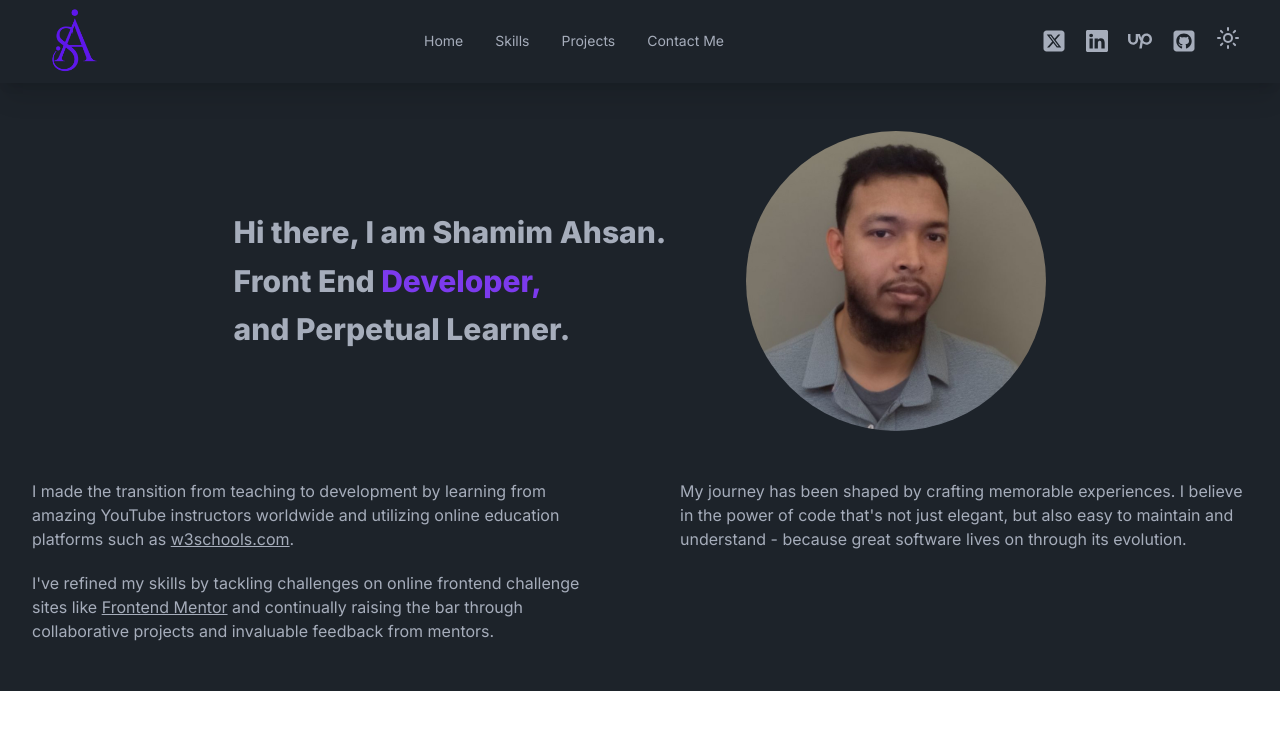
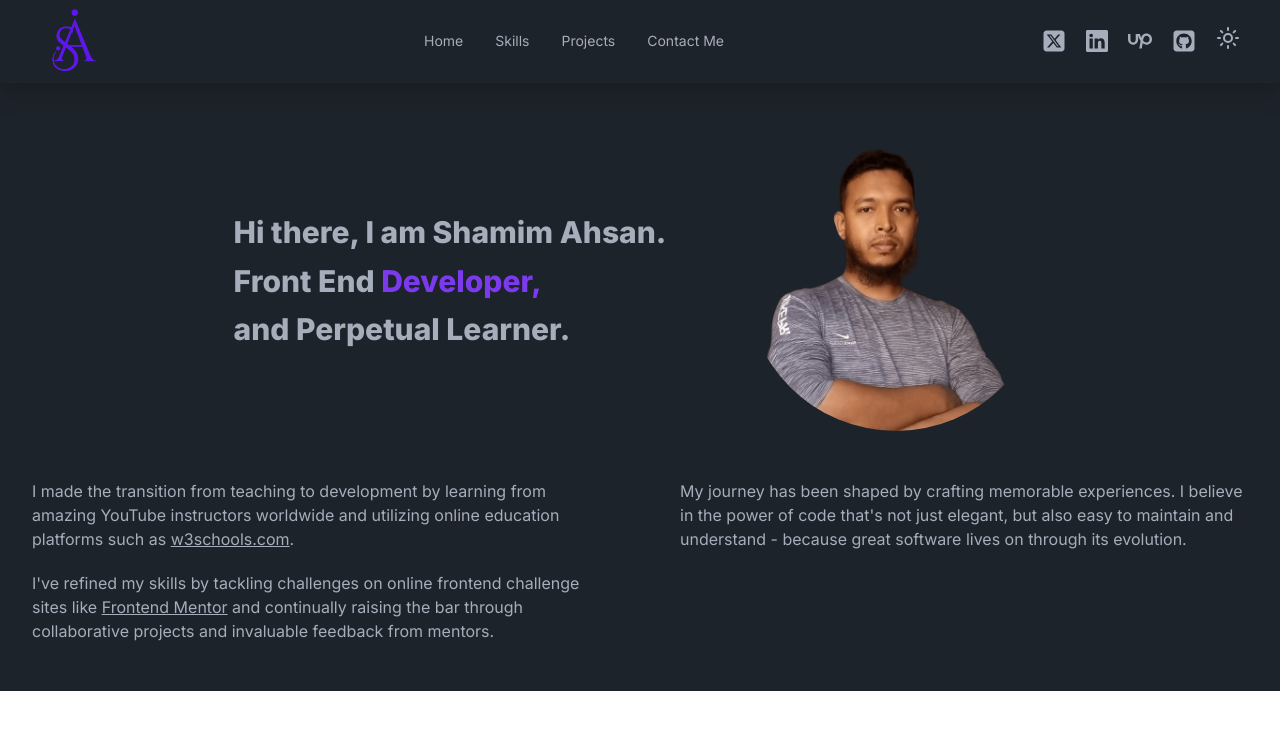
Before and after one commit to shamim-001/shamim-ahsan-portfolio, a Next.js app: page / in a window 1280 px wide. Shown: the top 730 px of the page. Built offline with nearby package versions, Linux system fonts and the light colour scheme.

Commit message:
profile picture changed

```diff
--- a/app/page.tsx
+++ b/app/page.tsx
@@ -8,7 +8,7 @@ export default function Home() {
       <section className="flex  flex-col items-center gap-8 pt-12 md:flex-row-reverse md:justify-center md:gap-20">
         <div>
           <Image
-            src="/shamim pf.jpg"
+            src="/shamim pf.png"
             alt="Profile Picture"
             width={200}
             height={200}
@@ -16,7 +16,7 @@ export default function Home() {
             className=" rounded-full md:hidden"
           />
           <Image
-            src="/shamim pf.jpg"
+            src="/shamim pf.png"
             alt="Profile Picture"
             width={300}
             height={300}
```
Also changed, not shown: public/shamim pf.jpg (deleted), public/shamim pf.png (added).
